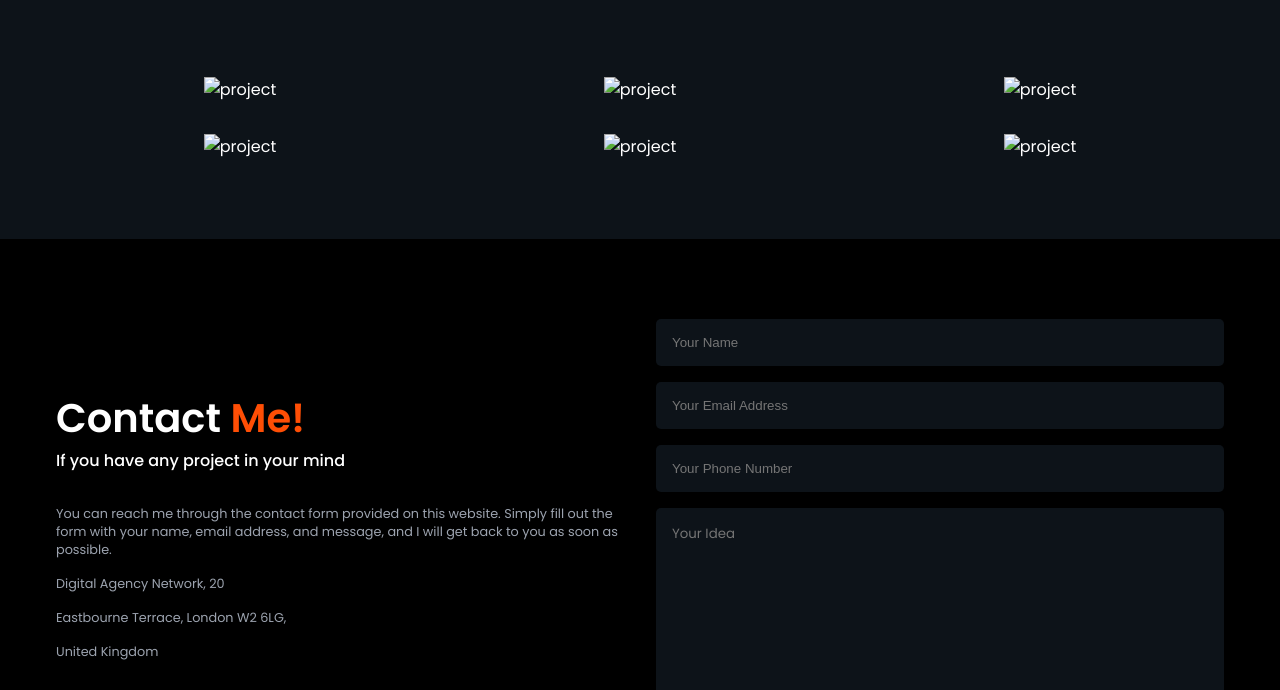
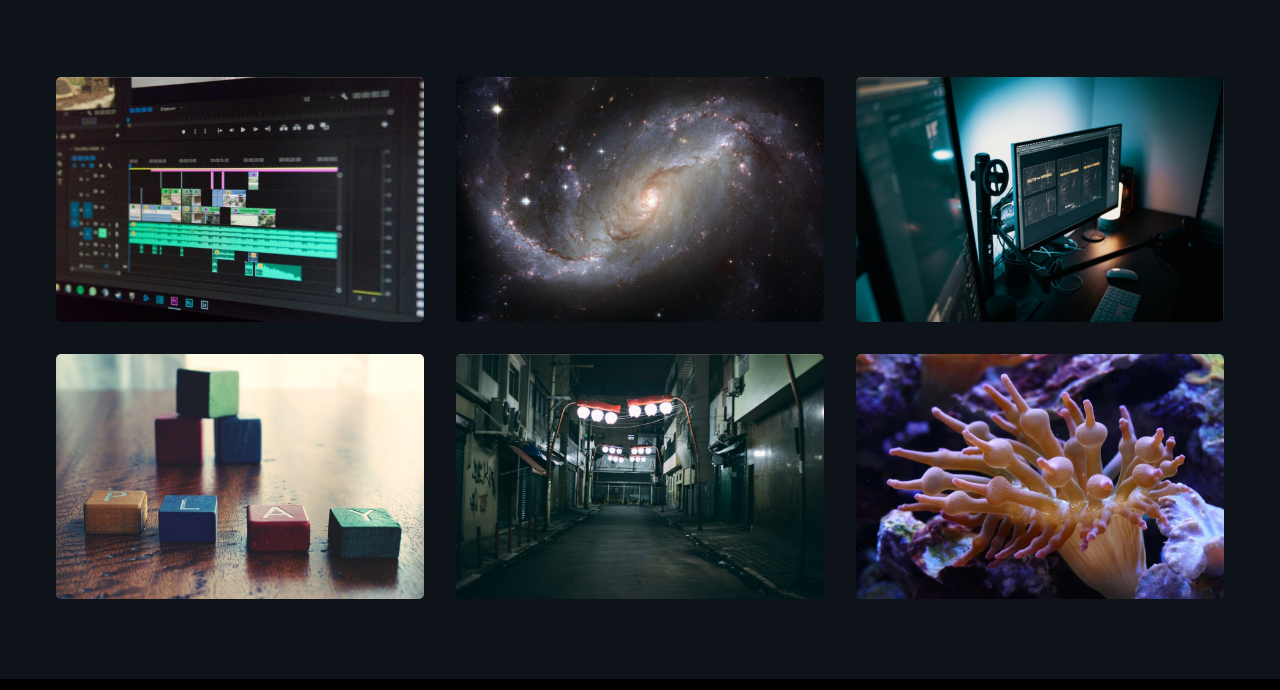
Before and after one commit to zodiag08/aymen-ariri, a plain HTML site: page index.html in a window 1280 px wide. Shown: the part 2217-2907 px from the top of the page. Drawn offline with nearby package versions, Linux system fonts and the light colour scheme; files whose address does not match are found by name.

Commit message:
index.html

```diff
--- a/index.html
+++ b/index.html
@@ -103,22 +103,22 @@
         <h2 class="section__title"><span>Latest</span> Project</h2>
         <div class="project__grid">
           <div class="project__card">
-            <img src="assets/project-1.png" alt="project" />
+            <img src="project-1.png" alt="project" />
           </div>
           <div class="project__card">
-            <img src="assets/project-2.png" alt="project" />
+            <img src="project-2.png" alt="project" />
           </div>
           <div class="project__card">
-            <img src="assets/project-3.png" alt="project" />
+            <img src="project-3.png" alt="project" />
           </div>
           <div class="project__card">
-            <img src="assets/project-4.png" alt="project" />
+            <img src="project-4.png" alt="project" />
           </div>
           <div class="project__card">
-            <img src="assets/project-5.png" alt="project" />
+            <img src="project-5.png" alt="project" />
           </div>
           <div class="project__card">
-            <img src="assets/project-6.png" alt="project" />
+            <img src="project-6.png" alt="project" />
           </div>
         </div>
       </div>
```
